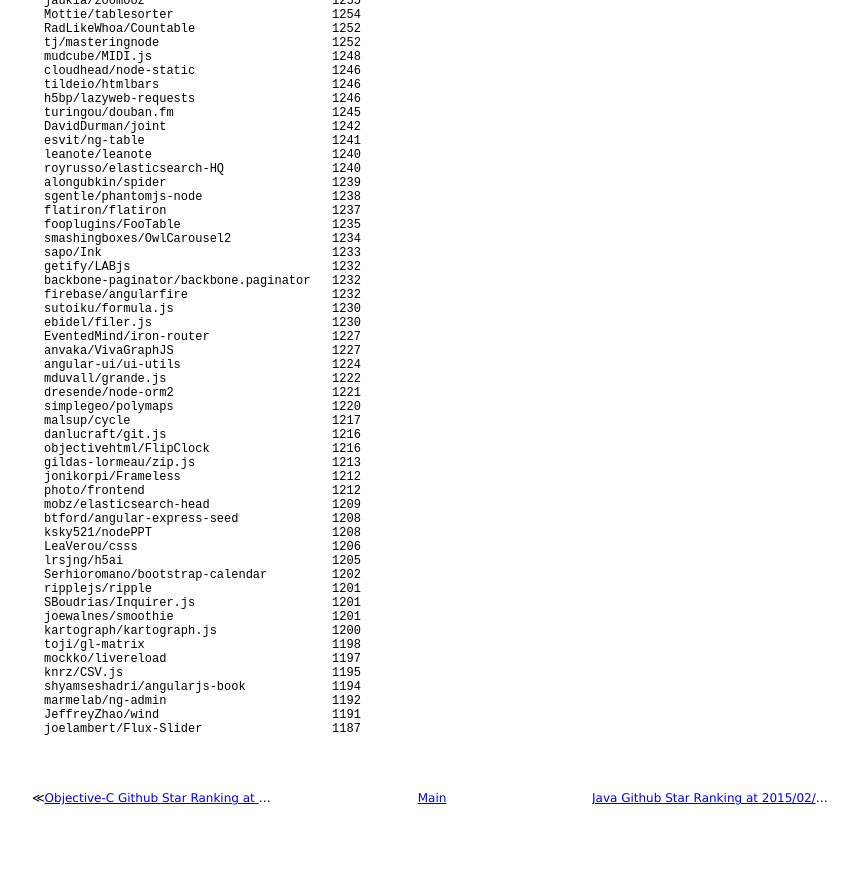
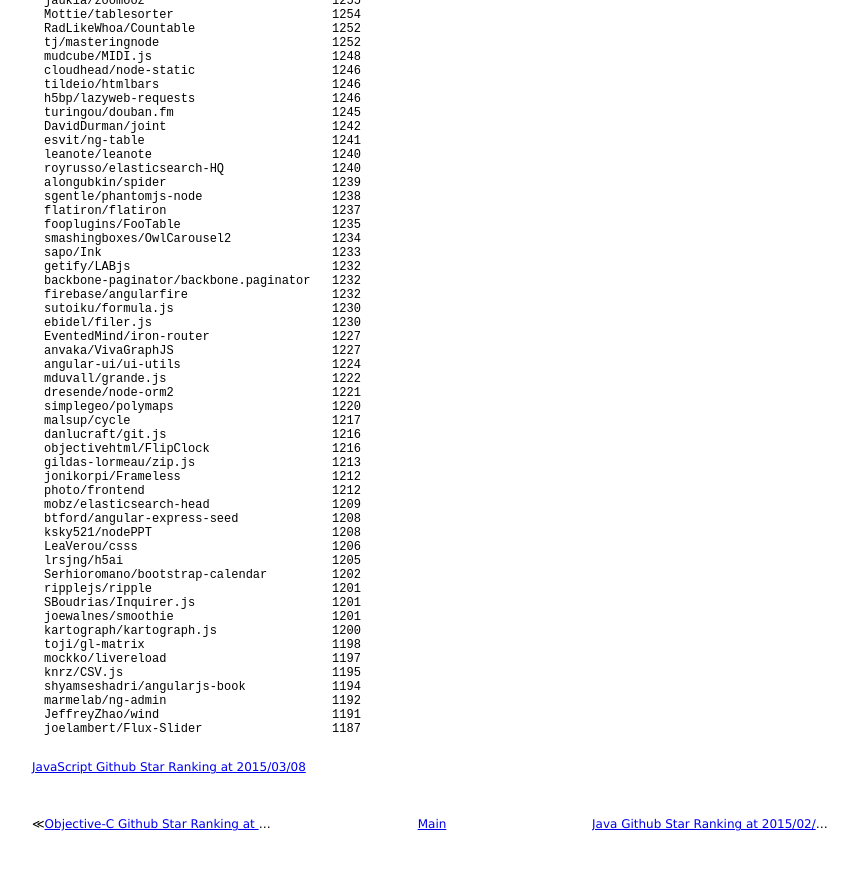
Before and after one commit to 38elements/38elements.github.com, a Jekyll site: the page built from _posts/2015-02-11-javascript-repository-github-star-ranking.md, in a window 1280 px wide and 900 px high, scrolled down 13334 px. Shown: the top 870 px of the window, without its empty margins (208-1066 px from the left). Built offline with Jekyll 4.4.1, drawn with Linux system fonts in a browser that asks for light colours; Markdown is read by kramdown in place of the engine named in the settings.

Commit message:
Update 2015-02-11-javascript-repository-github-star-ranking.md

```diff
--- a/_posts/2015-02-11-javascript-repository-github-star-ranking.md
+++ b/_posts/2015-02-11-javascript-repository-github-star-ranking.md
@@ -1004,3 +1004,4 @@ marmelab/ng-admin                       1192
 JeffreyZhao/wind                        1191
 joelambert/Flux-Slider                  1187
 </pre>
+[JavaScript Github Star Ranking at 2015/03/08](/2015/03/08/javascript-repository-github-star-ranking.html)
```
